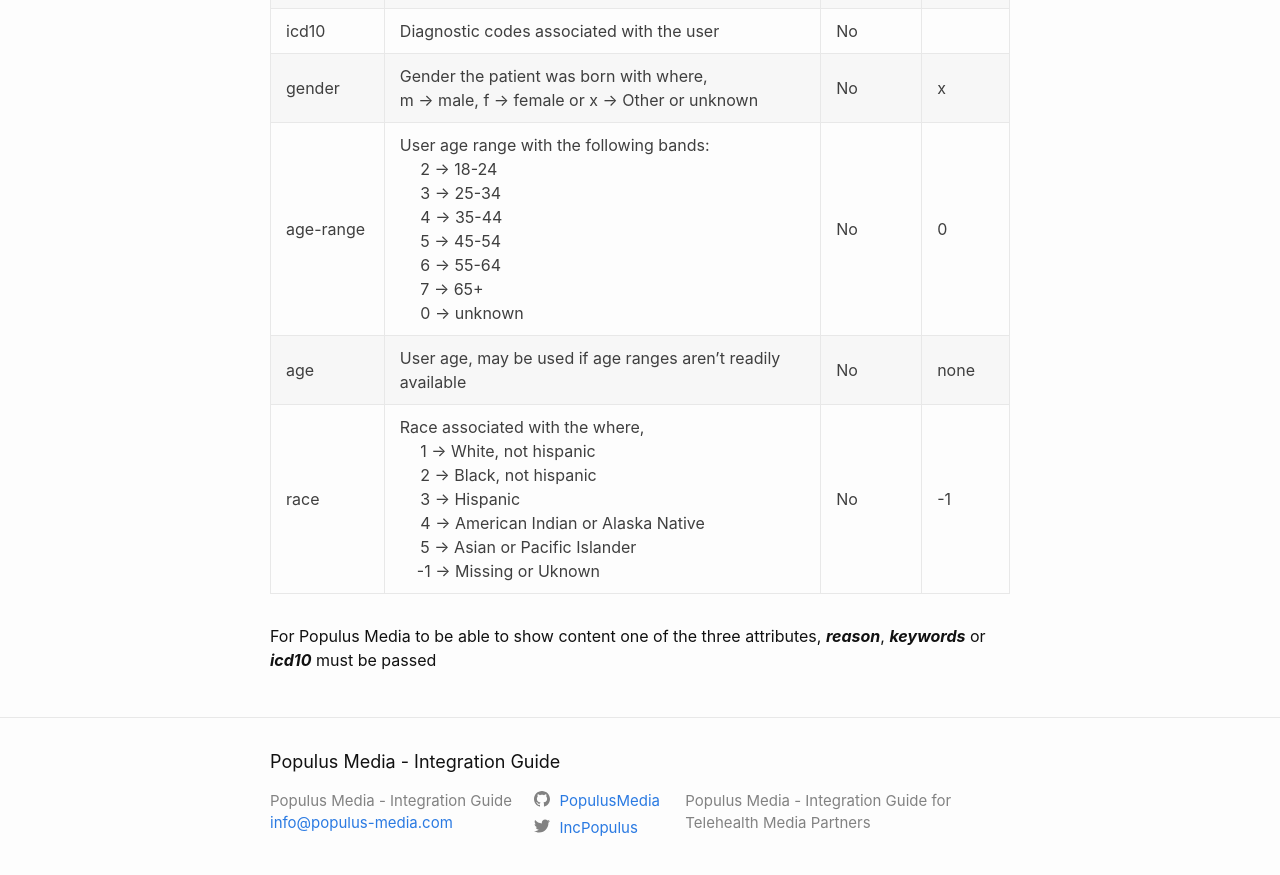
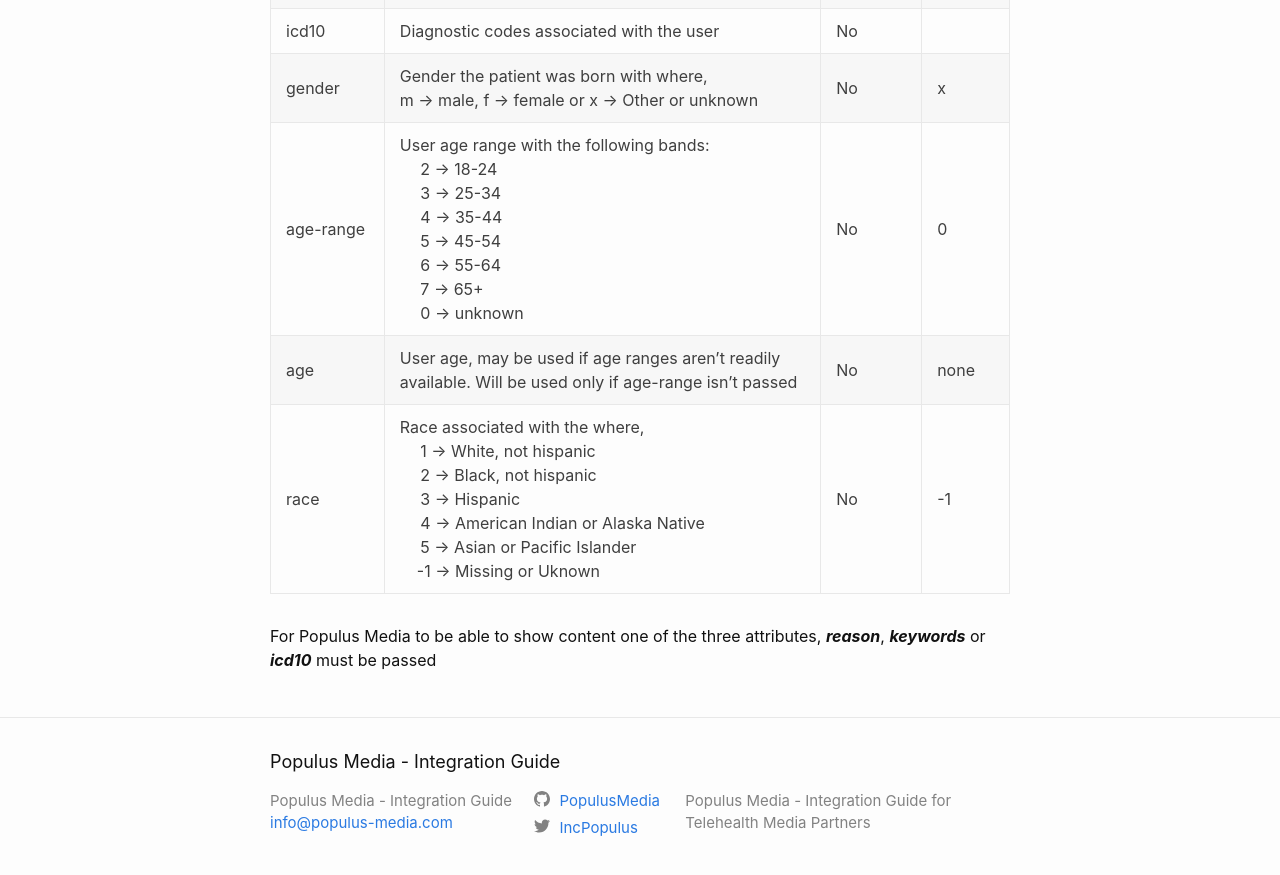
Before and after one commit to PopulusMedia/docs, a Jekyll site: the page docs/index.html, which Jekyll copies as it is, in a window 1280 px wide and 900 px high, scrolled down 1767 px. Shown: the top 875 px of the window. Built offline with Jekyll 4.4.1, drawn with Linux system fonts in a browser that asks for light colours.

Commit message:
SG: Minor doc edit

```diff
--- a/docs/feed.xml
+++ b/docs/feed.xml
@@ -1,4 +1,4 @@
-<?xml version="1.0" encoding="utf-8"?><feed xmlns="http://www.w3.org/2005/Atom" ><generator uri="https://jekyllrb.com/" version="4.1.1">Jekyll</generator><link href="/docs/feed.xml" rel="self" type="application/atom+xml" /><link href="/docs/" rel="alternate" type="text/html" /><updated>2022-07-13T10:54:55-04:00</updated><id>/docs/feed.xml</id><title type="html">Populus Media - Integration Guide</title><subtitle>Populus Media - Integration Guide for Telehealth Media Partners  </subtitle><entry><title type="html">Welcome to Jekyll!</title><link href="/docs/jekyll/update/2020/10/14/welcome-to-jekyll.html" rel="alternate" type="text/html" title="Welcome to Jekyll!" /><published>2020-10-14T13:33:46-04:00</published><updated>2020-10-14T13:33:46-04:00</updated><id>/docs/jekyll/update/2020/10/14/welcome-to-jekyll</id><content type="html" xml:base="/docs/jekyll/update/2020/10/14/welcome-to-jekyll.html"><![CDATA[<p>You’ll find this post in your <code class="language-plaintext highlighter-rouge">_posts</code> directory. Go ahead and edit it and re-build the site to see your changes. You can rebuild the site in many different ways, but the most common way is to run <code class="language-plaintext highlighter-rouge">jekyll serve</code>, which launches a web server and auto-regenerates your site when a file is updated.</p>
+<?xml version="1.0" encoding="utf-8"?><feed xmlns="http://www.w3.org/2005/Atom" ><generator uri="https://jekyllrb.com/" version="4.1.1">Jekyll</generator><link href="/docs/feed.xml" rel="self" type="application/atom+xml" /><link href="/docs/" rel="alternate" type="text/html" /><updated>2022-07-20T15:28:54-04:00</updated><id>/docs/feed.xml</id><title type="html">Populus Media - Integration Guide</title><subtitle>Populus Media - Integration Guide for Telehealth Media Partners  </subtitle><entry><title type="html">Welcome to Jekyll!</title><link href="/docs/jekyll/update/2020/10/14/welcome-to-jekyll.html" rel="alternate" type="text/html" title="Welcome to Jekyll!" /><published>2020-10-14T13:33:46-04:00</published><updated>2020-10-14T13:33:46-04:00</updated><id>/docs/jekyll/update/2020/10/14/welcome-to-jekyll</id><content type="html" xml:base="/docs/jekyll/update/2020/10/14/welcome-to-jekyll.html"><![CDATA[<p>You’ll find this post in your <code class="language-plaintext highlighter-rouge">_posts</code> directory. Go ahead and edit it and re-build the site to see your changes. You can rebuild the site in many different ways, but the most common way is to run <code class="language-plaintext highlighter-rouge">jekyll serve</code>, which launches a web server and auto-regenerates your site when a file is updated.</p>
 
 <p>Jekyll requires blog post files to be named according to the following format:</p>
 
--- a/docs/index.html
+++ b/docs/index.html
@@ -158,7 +158,7 @@
     </tr>
     <tr>
       <td>age</td>
-      <td>User age, may be used if age ranges aren’t readily available</td>
+      <td>User age, may be used if age ranges aren’t readily available.  Will be used only if age-range isn’t passed</td>
       <td>No</td>
       <td>none</td>
     </tr>
--- a/index.markdown
+++ b/index.markdown
@@ -32,7 +32,7 @@
 | icd10 | Diagnostic codes associated with the user | No | |
 | gender | Gender the patient was born with where,<br/> m &rarr; male, f &rarr; female or x &rarr; Other or unknown | No | x |
 | age-range | User age range with the following bands:<br/>&emsp; 2 &rarr; 18-24<br/>&emsp; 3 &rarr; 25-34<br/>&emsp; 4 &rarr; 35-44<br/>&emsp; 5 &rarr; 45-54<br/>&emsp; 6 &rarr; 55-64 <br/>&emsp; 7 &rarr; 65+<br/>&emsp; 0 &rarr; unknown| No | 0 |
-| age | User age, may be used if age ranges aren't readily available | No | none |
+| age | User age, may be used if age ranges aren't readily available.  Will be used only if age-range isn't passed| No | none |
 | race | Race associated with the where, <br/>&emsp; 1 &rarr; White, not hispanic<br/>&emsp; 2 &rarr; Black, not hispanic<br/>&emsp; 3 &rarr; Hispanic<br/>&emsp; 4 &rarr; American Indian or Alaska Native<br/>&emsp; 5 &rarr; Asian or Pacific Islander<br/>&nbsp;&ensp; -1 &rarr; Missing or Uknown | No | -1 |
 
 
```
